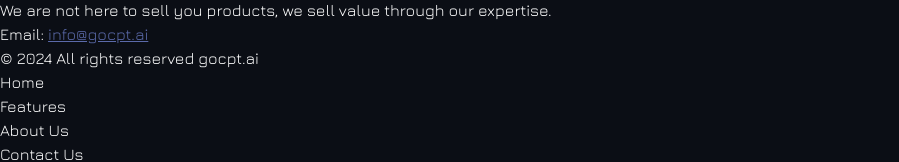
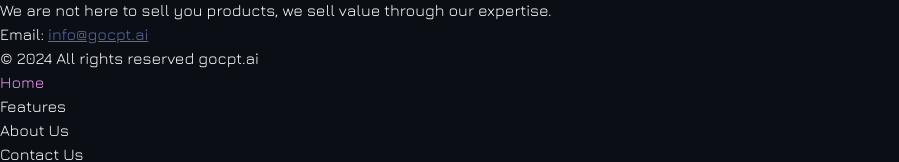
Before and after one commit to brishtiGitH/gocpt, a React (Vite) app: page / in a window 1280 px wide. In both pictures the pointer is over the item "Home". Shown: the part 4909-5071 px from the top of the page, without its empty margins (0-899 px from the left). Built offline with nearby package versions, Linux system fonts and the light colour scheme; a web font is replaced by a local one.

Commit message:
modify footer

```diff
--- a/src/components/footer/footer.css
+++ b/src/components/footer/footer.css
@@ -1,9 +1,13 @@
 .footer-container {
   color: white;
+}
+.footer-container .links nav ul li:hover {
+  color: #f197f4;
 }
 .footer-container .links nav ul li,
 .footer-container .company-details p {
   font-family: "Jura", sans-serif;
+  color: white;
 }
 .footer-container h1 {
   font-family: "Padyakke Expanded One", serif;
```
